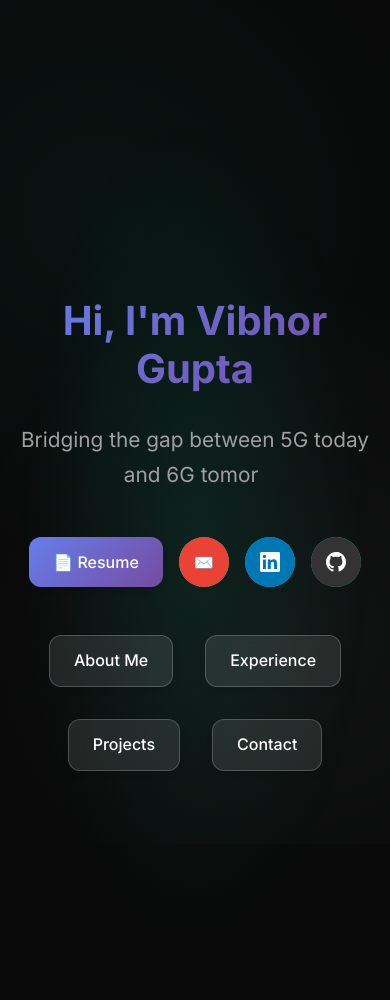
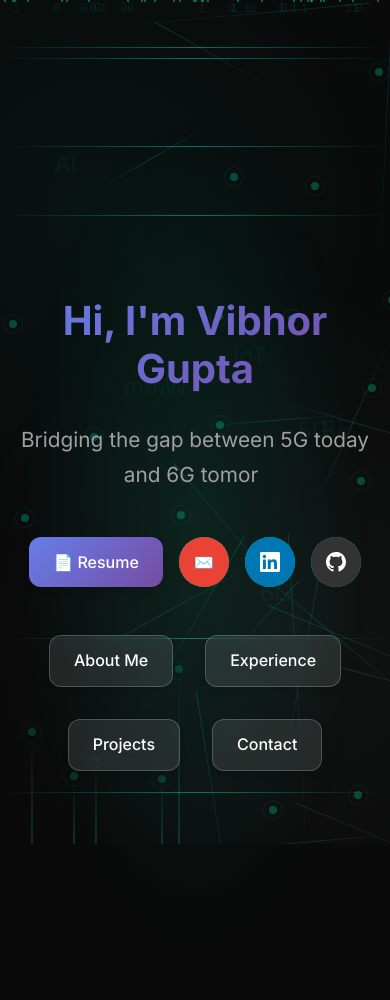
Before and after one commit to vibhorguptaa/vibhorguptaa.github.io, a plain HTML site: page index.html in a window 390 px wide. Shown: the top 1000 px of the page. Drawn offline with nearby package versions, Linux system fonts and the light colour scheme.

Commit message:
Update_Mobile_2

```diff
--- a/css/styles.css
+++ b/css/styles.css
@@ -557,8 +557,21 @@ p {
   }
 
   /* Disable background animations on mobile for performance */
-  .tech-background {
-    display: none;
+  .neural-node,
+  .neural-connection,
+  .cell-tower,
+  .signal-wave,
+  .rf-line,
+  .binary-rain,
+  .network-icon,
+  .particle,
+  .circuit-line {
+    animation: none !important;
+  }
+
+  .neural-node::before,
+  .cell-tower::after {
+    animation: none !important;
   }
 
   .card-header {
--- a/js/index.js
+++ b/js/index.js
@@ -195,11 +195,6 @@ function logPerformance() {
 
 // Dynamic Tech Background
 function createTechBackground() {
-  // Skip background creation on mobile devices for performance
-  if (window.innerWidth <= 768) {
-    return;
-  }
-
   const techBg = document.createElement('div');
   techBg.className = 'tech-background';
   document.body.appendChild(techBg);
```
